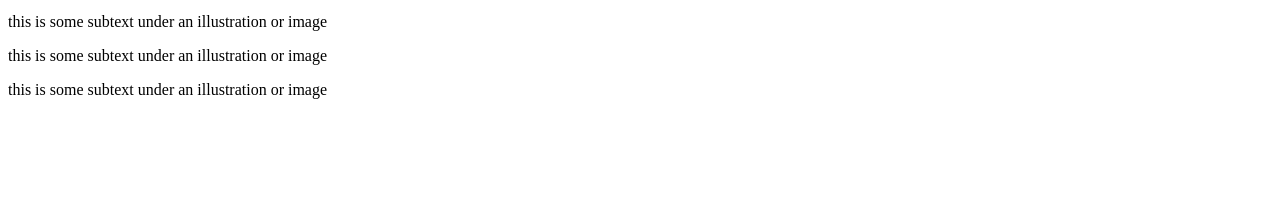
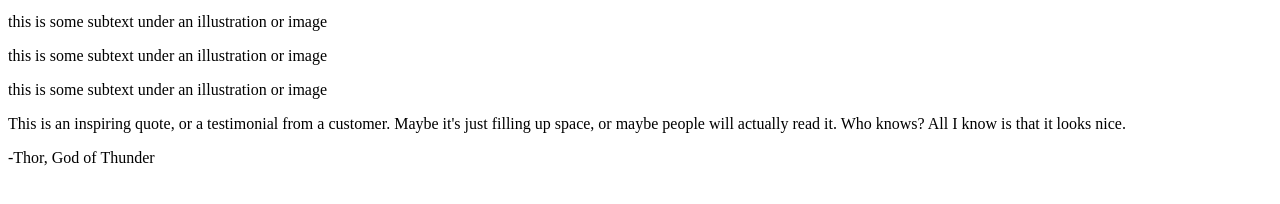
Before and after one commit to pscgrant/Odin-Project, a plain HTML site: page foundations/landing-page/index.html in a window 1280 px wide. Shown: the part 284-488 px from the top of the page. Drawn offline with Linux system fonts and the light colour scheme.

Commit message:
added quote container

```diff
--- a/foundations/landing-page/index.html
+++ b/foundations/landing-page/index.html
@@ -81,5 +81,18 @@
             </div>
         </div>
     </div>
+
+    <div class="quote-container">
+        <div class="quote-box">
+            <div class="quote-text">
+                <p>This is an inspiring quote, or a testimonial from a customer.
+                    Maybe it's just filling up space, or maybe people will actually read it.
+                    Who knows? All I know is that it looks nice.</p>
+            </div>
+            <div class="quote=author">
+                <p>-Thor, God of Thunder</p>
+            </div>
+        </div>
+    </div>
 </body>
 </html>
```
